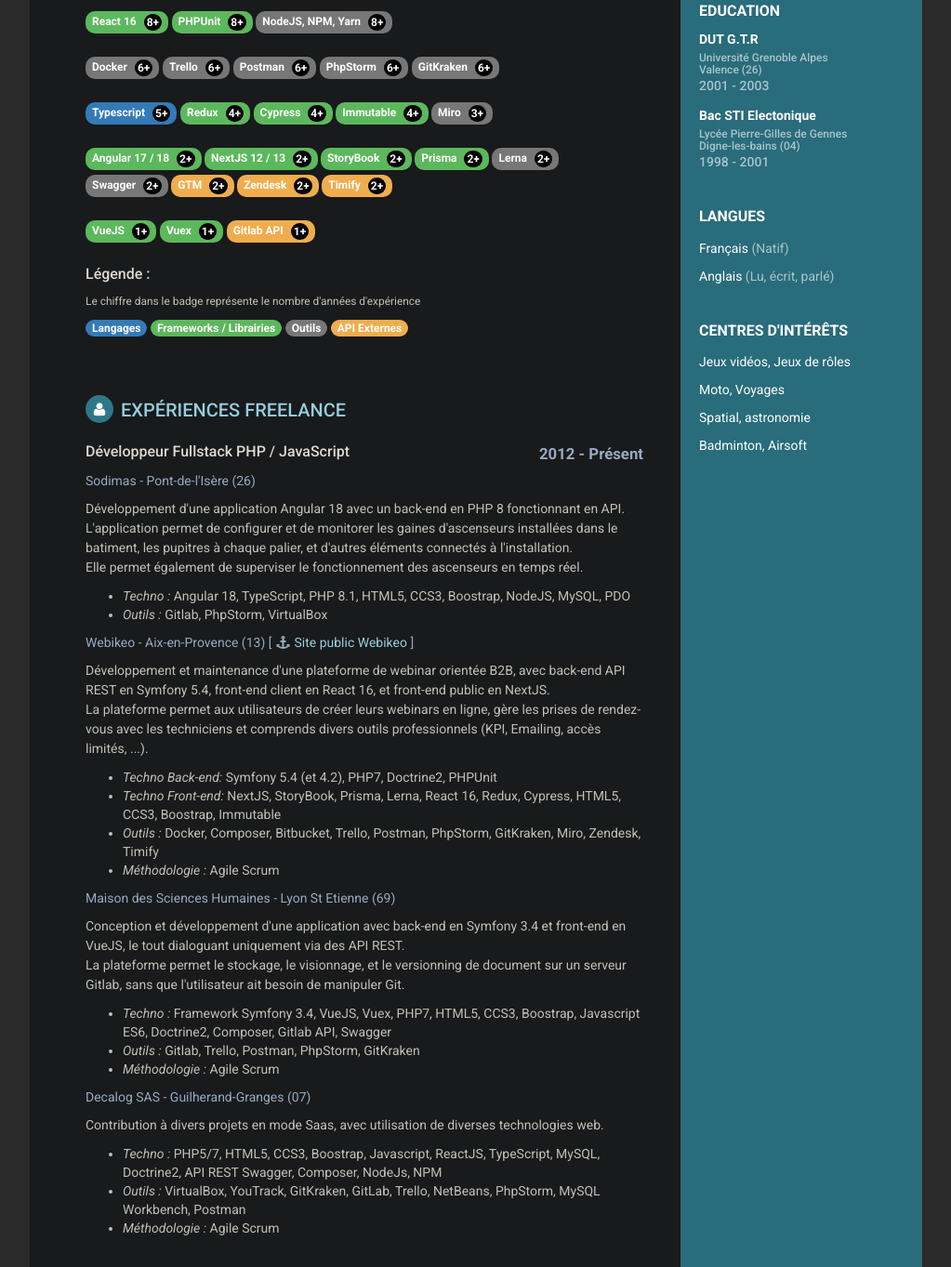
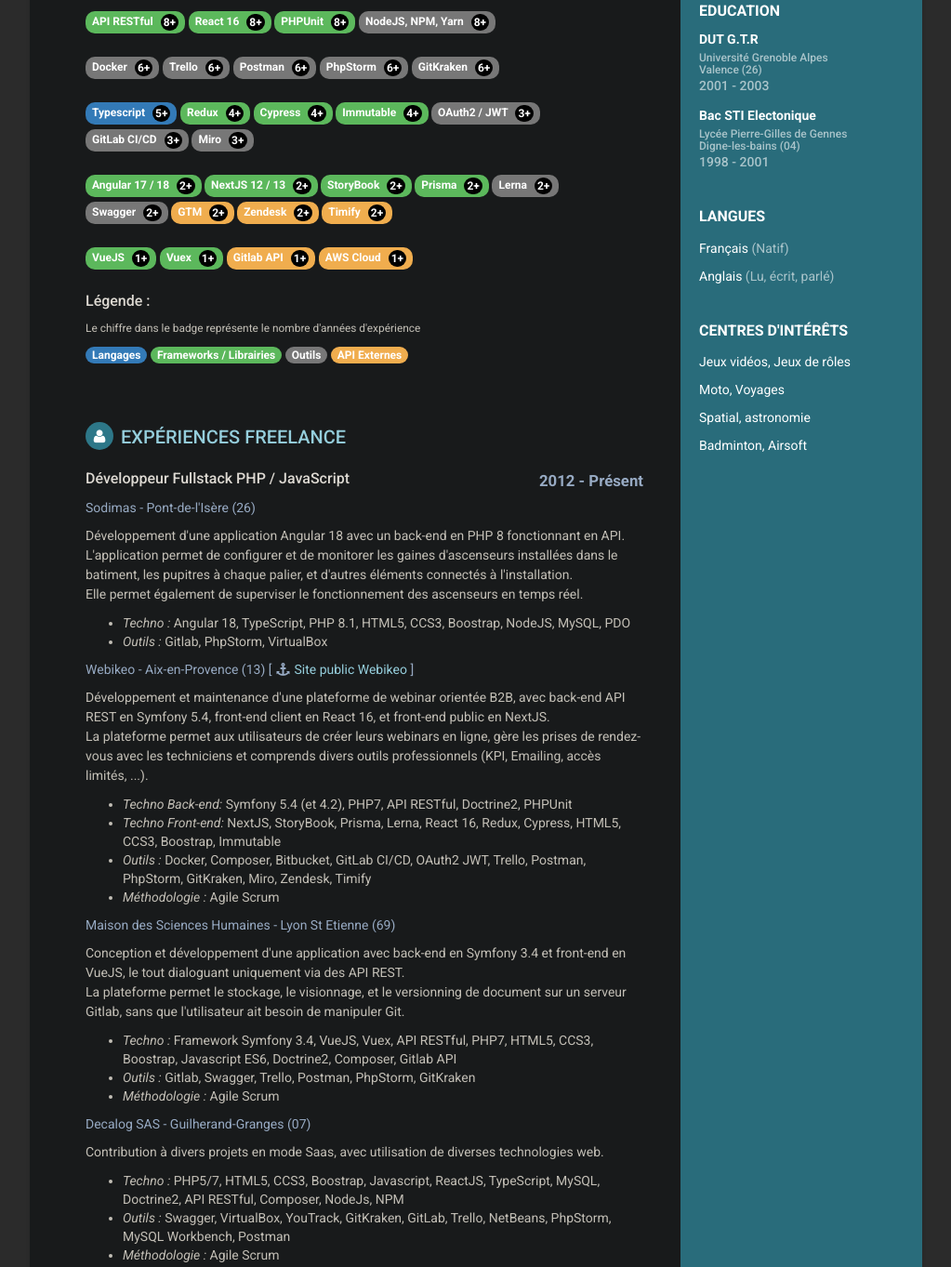
Before and after one commit to FuturInformatique/FuturInformatique.github.io, a plain HTML site: page index.html in a window 1280 px wide. Shown: the part 666-2029 px from the top of the page at 93% size, without its empty margins (128-1151 px from the left). Drawn offline with Linux system fonts and the light colour scheme.

Commit message:
Update skills for API RESTful, update job's details

```diff
--- a/index.html
+++ b/index.html
@@ -255,6 +255,11 @@
 
               <div class="item">
                 <span class="label label-pill label-success">
+                  API RESTful
+                  <span class="badge badge-light">8+</span>
+                </span>
+
+                <span class="label label-pill label-success">
                   React 16
                   <span class="badge badge-light">8+</span>
                 </span>
@@ -316,6 +321,16 @@
                 <span class="label label-pill label-success">
                   Immutable
                   <span class="badge badge-light">4+</span>
+                </span>
+
+                <span class="label label-pill label-default">
+                  OAuth2 / JWT
+                  <span class="badge badge-light">3+</span>
+                </span>
+
+                <span class="label label-pill label-default">
+                  GitLab CI/CD
+                  <span class="badge badge-light">3+</span>
                 </span>
 
                 <span class="label label-pill label-default">
@@ -386,6 +401,11 @@
                   Gitlab API
                   <span class="badge badge-light">1+</span>
                 </span>
+
+                <span class="label label-pill label-warning">
+                  AWS Cloud
+                  <span class="badge badge-light">1+</span>
+                </span>
               </div>
 
               <div class="item">
@@ -440,9 +460,9 @@
                             La plateforme permet aux utilisateurs de créer leurs webinars en ligne, gère les prises de rendez-vous avec les techniciens et comprends divers outils professionnels (KPI, Emailing, accès limités, ...).
                         </p>
                         <ul>
-                            <li><em>Techno Back-end: </em>Symfony 5.4 (et 4.2), PHP7, Doctrine2, PHPUnit</li>
+                            <li><em>Techno Back-end: </em>Symfony 5.4 (et 4.2), PHP7, API RESTful, Doctrine2, PHPUnit</li>
                             <li><em>Techno Front-end: </em>NextJS, StoryBook, Prisma, Lerna, React 16, Redux, Cypress, HTML5, CCS3, Boostrap, Immutable</li>
-                            <li><em>Outils : </em>Docker, Composer, Bitbucket, Trello, Postman, PhpStorm, GitKraken, Miro, Zendesk, Timify</li>
+                            <li><em>Outils : </em>Docker, Composer, Bitbucket, GitLab CI/CD, OAuth2 JWT, Trello, Postman, PhpStorm, GitKraken, Miro, Zendesk, Timify</li>
                             <li><em>Méthodologie : </em>Agile Scrum</li>
                         </ul>
                     </div>
@@ -454,8 +474,8 @@
                             La plateforme permet le stockage, le visionnage, et le versionning de document sur un serveur Gitlab, sans que l'utilisateur ait besoin de manipuler Git.
                         </p>
                         <ul>
-                            <li><em>Techno : </em>Framework Symfony 3.4, VueJS, Vuex, PHP7, HTML5, CCS3, Boostrap, Javascript ES6, Doctrine2, Composer, Gitlab API, Swagger</li>
-                            <li><em>Outils : </em>Gitlab, Trello, Postman, PhpStorm, GitKraken</li>
+                            <li><em>Techno : </em>Framework Symfony 3.4, VueJS, Vuex, API RESTful, PHP7, HTML5, CCS3, Boostrap, Javascript ES6, Doctrine2, Composer, Gitlab API</li>
+                            <li><em>Outils : </em>Gitlab, Swagger, Trello, Postman, PhpStorm, GitKraken</li>
                             <li><em>Méthodologie : </em>Agile Scrum</li>
                         </ul>
                     </div>
@@ -464,8 +484,8 @@
                     <div class="details">
                         <p>Contribution à divers projets en mode Saas, avec utilisation de diverses technologies web.</p>
                         <ul>
-                            <li><em>Techno : </em>PHP5/7, HTML5, CCS3, Boostrap, Javascript, ReactJS, TypeScript, MySQL, Doctrine2, API REST Swagger, Composer, NodeJs, NPM</li>
-                            <li><em>Outils : </em>VirtualBox, YouTrack, GitKraken, GitLab, Trello, NetBeans, PhpStorm, MySQL Workbench, Postman</li>
+                            <li><em>Techno : </em>PHP5/7, HTML5, CCS3, Boostrap, Javascript, ReactJS, TypeScript, MySQL, Doctrine2, API RESTful, Composer, NodeJs, NPM</li>
+                            <li><em>Outils : </em>Swagger, VirtualBox, YouTrack, GitKraken, GitLab, Trello, NetBeans, PhpStorm, MySQL Workbench, Postman</li>
                             <li><em>Méthodologie : </em>Agile Scrum</li>
                         </ul>
                     </div>
```
